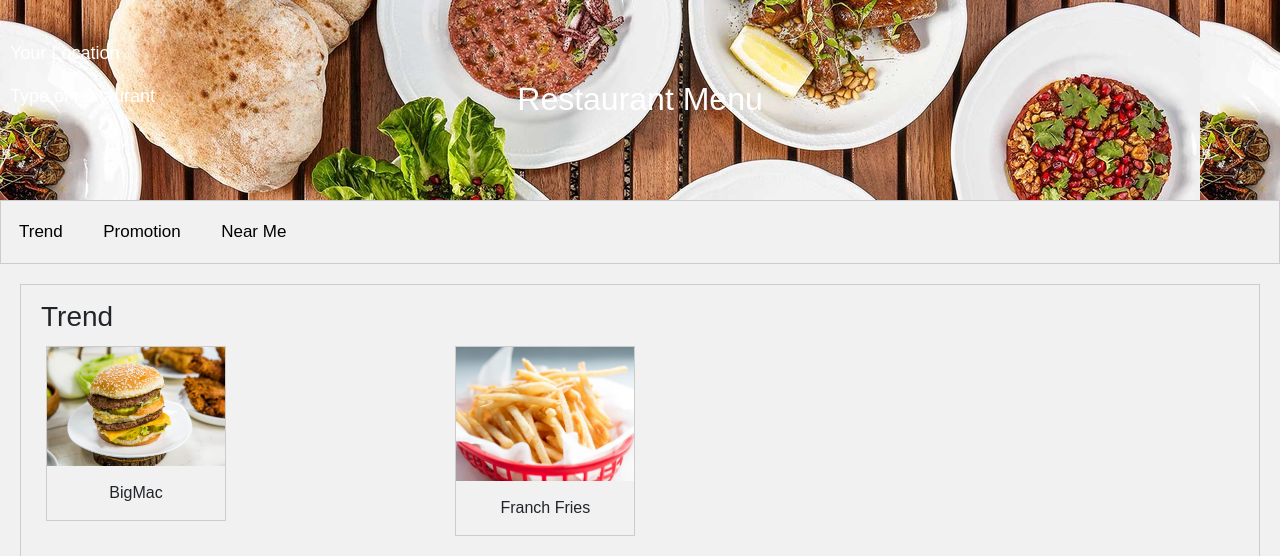
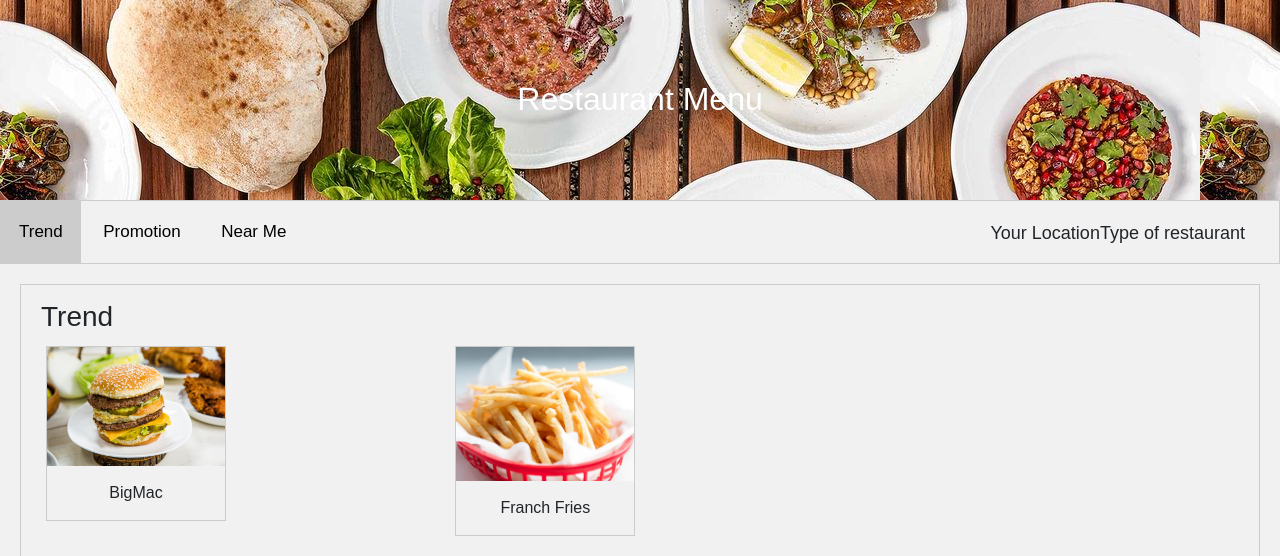
Before and after one commit to hsookim90/2019summer_restaurant_menu, a PHP site: page /src/main.html in a window 1280 px wide. Shown: the top 556 px of the page. Run offline with PHP 8.4, Linux system fonts and the light colour scheme; some libraries are stand-ins or nearby versions.

Commit message:
relocate your location and type of rest p

```diff
--- a/src/main.html
+++ b/src/main.html
@@ -14,10 +14,6 @@
 
 <body>
     <header>
-        <div class="left-align-in-header">
-            <p>Your Location</p>
-            <p>Type of restaurant</p>
-        </div>
         <h2>Restaurant Menu</h2>
     </header>
 
@@ -27,6 +23,12 @@
                 <button class="tablinks" onclick="openTab(event, 'Trend')" id="defaultOpen">Trend</button>
                 <button class="tablinks" onclick="openTab(event, 'Promotion')">Promotion</button>
                 <button class="tablinks" onclick="openTab(event, 'Near Me')">Near Me</button>
+            </div>
+
+            <div class="right-align" style="overflow:hidden;">
+                <p style="float: left;">Your Location</p>
+                <p style="float: right;">Type of restaurant</p>
+                <!-- get location and type from server -->
             </div>
         </nav>
 
--- a/src/main_script.js
+++ b/src/main_script.js
@@ -13,7 +13,7 @@ function openTab(event, tabName) {
     document.getElementById(tabName).style.display = "block";
     event.currentTarget.className += " active";
 
-    loadData(tabName);
+    // loadData(tabName);
 }
 
 // https://www.youtube.com/watch?v=Zxf1mnP5zcw&t=601s
@@ -83,4 +83,10 @@ function createMarker(place) {
     });
 }
 
-document.getElementById("defaultOpen").click();
+window.onload = function() {
+    startTab();
+}
+
+function startTab() {
+    document.getElementById("defaultOpen").click();
+}
--- a/src/main_style.css
+++ b/src/main_style.css
@@ -4,7 +4,7 @@ body {
 }
 
 /* ------------------------------------------------------------------------- */
-/* Style the header */
+/* header */
 header {
     background-image: url("http://localhost/2019summer_restaurant_menu/images/dishes.jpg");
     height: 200px;
@@ -27,25 +27,15 @@ section {
     height: 80%;
 }
 
-.left-align-in-header {
-    position: absolute;
-    left: 0px;
-    width: 300px;
-    padding: 10px;
-    font-size: 25px;
-}
-
 /* ------------------------------------------------------------------------- */
-/*  Create two columns/boxes that floats next to each other */
-/* Style the tab */
+/* tab */
 .tab {
     float: left;
     border: 1px solid #ccc;
     background-color: #f1f1f1;
     width: 100%;
-
-    /* overflow: auto;
-    white-space: nowrap; */
+    overflow: auto;
+    white-space: nowrap;
 }
 
 /* Style the buttons inside the tab */
@@ -83,6 +73,14 @@ section {
     height: 100%;
 }
 
+.right-align {
+    position: absolute;
+    right: 15px;
+    margin: 20px;
+    font-size: 18px;
+}
+
+/* article */
 article {
     float: left;
     padding: 20px;
@@ -126,7 +124,7 @@ div.desc {
 }
 
 /* ------------------------------------------------------------------------- */
-/* Style the footer */
+/* footer */
 footer {
     background-color: #777;
     padding: 30px;
```
